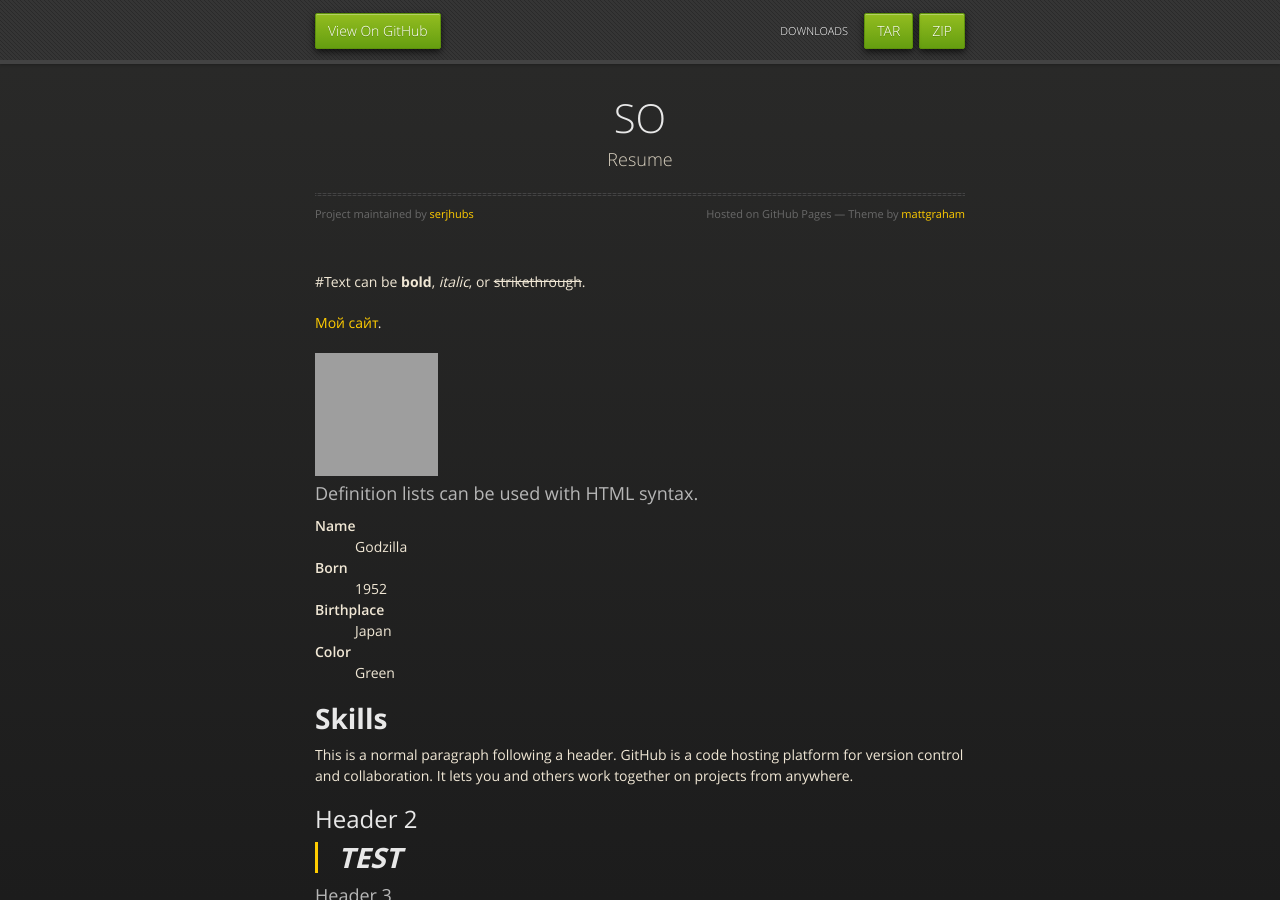
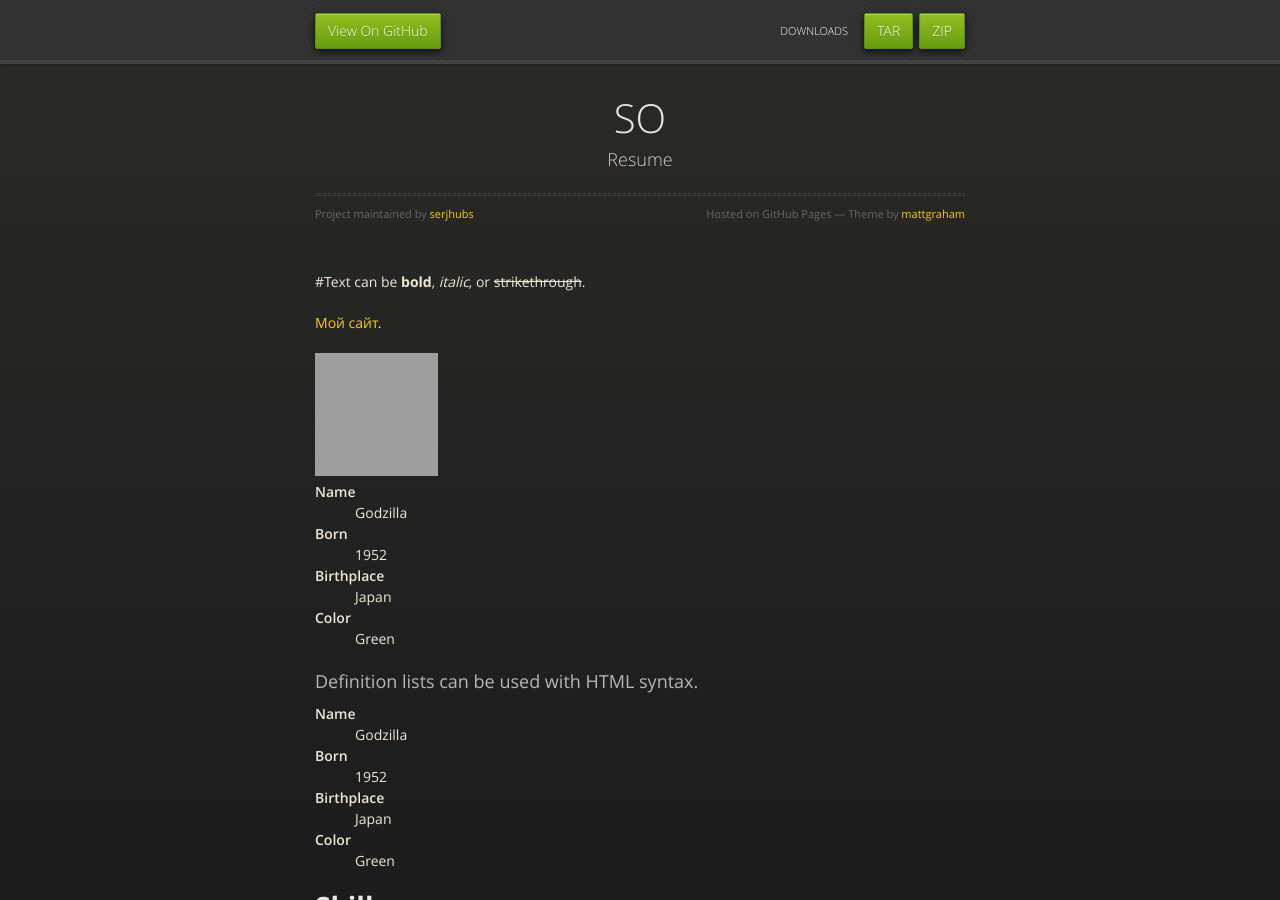
Before and after one commit to serjhubs/Resume, a Jekyll site: the page built from index.md, in a window 1280 px wide and 900 px high. Built offline with Jekyll 4.4.1, drawn with Linux system fonts in a browser that asks for light colours; grey boxes are pictures that could not be loaded.

Commit message:
Update index.md

```diff
--- a/index.md
+++ b/index.md
@@ -9,6 +9,16 @@ layout: default
 
 <Html>
     <img src="https://img-cdn.pixlr.com/image-generator/history/65bb506dcb310754719cf81f/ede935de-1138-4f66-8ed7-44bd16efc709/medium.webp" width="123" height="123">
+    <dl>
+<dt>Name</dt>
+<dd>Godzilla</dd>
+<dt>Born</dt>
+<dd>1952</dd>
+<dt>Birthplace</dt>
+<dd>Japan</dd>
+<dt>Color</dt>
+<dd>Green</dd>
+</dl>
 </Html>
 
 ### Definition lists can be used with HTML syntax.
```
